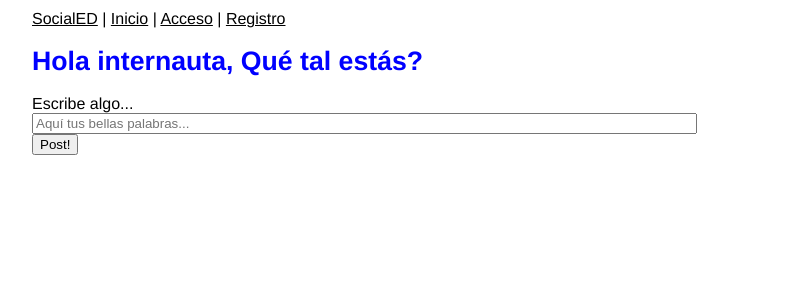
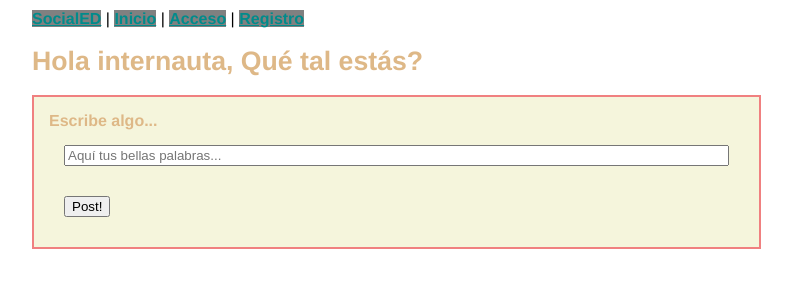
Before and after one commit to JAlbertoLeal/SocialED, a Flask app: page /home in a window 1280 px wide. Shown: the top 300 px of the page, without its empty margins (6-798 px from the left). Run offline with Flask 2, Linux system fonts and the light colour scheme.

Commit message:
Cambios en CSS

```diff
--- a/static/css/socialed-style.css
+++ b/static/css/socialed-style.css
@@ -9,35 +9,28 @@
   margin: 10px;
 }
 a:link{
- color:black;
-
+ background-color: gray;
+ color:darkcyan;
+ font-weight: bold;
  }
 a:hover {
-  color:green;
+  color:purple;
+  background-color: yellowgreen;
 }
 h1 {
-   color:blue;
-   font-size:20pt;
-
-
+   color: burlywood;
+   font-size: 20pt;
 }
 form {
-
-
-
-
-
+width: fit-content;
+padding: 15px;
+border: 2px solid lightcoral;
+background-color: beige;
 }
 label {
-
-
-
-
-
+font-weight: bold;
+color: burlywood;
 }
 .inputs {
-
-
-
-
+padding: 15px;
 }
```
